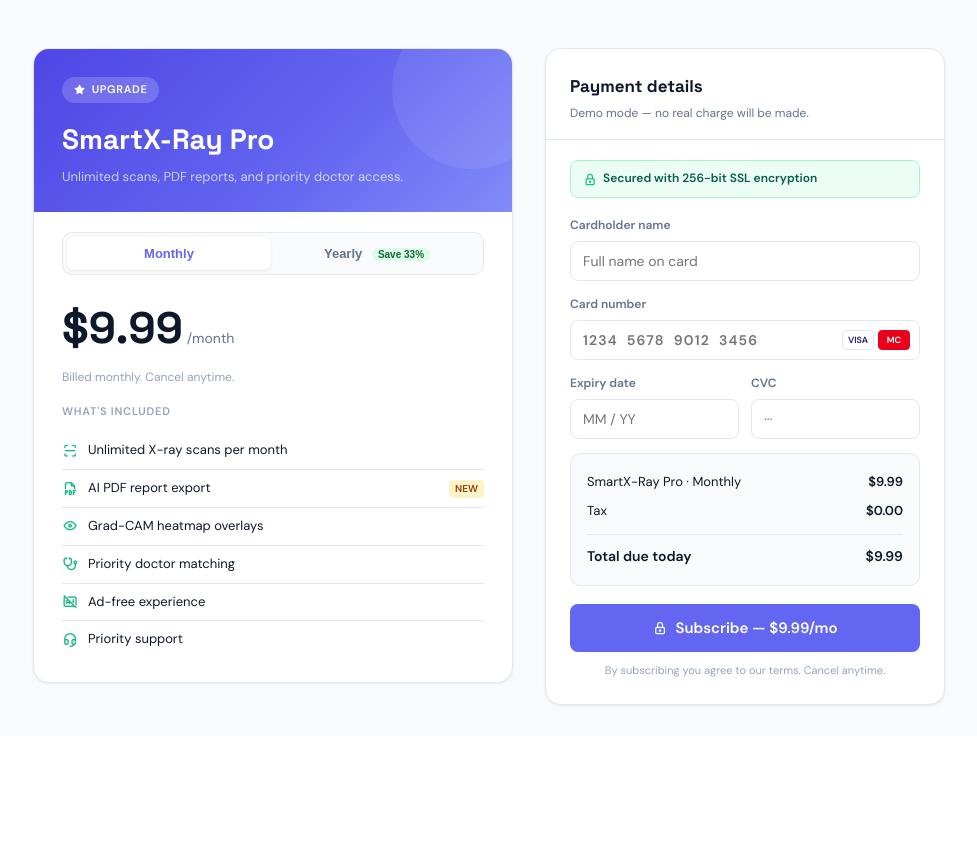
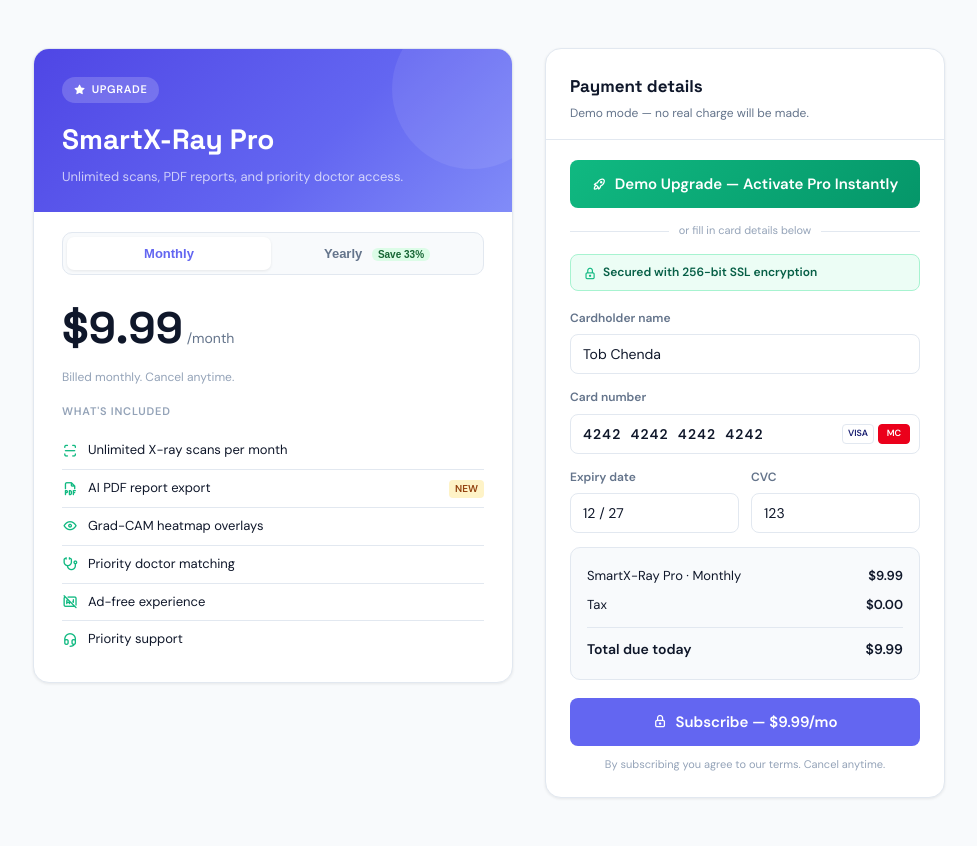
Before and after one commit to Chenda2025/SmartX-Ray, a Flask app: page /upgrade in a window 1280 px wide. Shown: the part 64-910 px from the top of the page, without its empty margins (151-1128 px from the left). Before the commit the page ends 771 px from the top, so only its background shows below. Run offline with Flask 3, Linux system fonts and the light colour scheme; some libraries are stand-ins or nearby versions; some web fonts are replaced.

Commit message:
Upgrade page: add one-click demo upgrade button for testing/presentation
- Green 'Demo Upgrade — Activate Pro Instantly' button at top of form
  calls POST /api/subscription/mock-upgrade directly with no validation
- Card fields auto-filled with test data on load (name, 4242 card, expiry, CVC)
- Existing submit flow unchanged for the realistic card form path
- Both paths show the same success screen and set tier=pro in localStorage

Co-Authored-By: Claude Sonnet 4.6 <noreply@anthropic.com>

```diff
--- a/templates/user/upgrade.html
+++ b/templates/user/upgrade.html
@@ -239,6 +239,26 @@
       text-align: center; font-size: 11px; color: var(--text-hint);
       margin-top: 10px;
     }
+    /* Demo upgrade button */
+    .up-demo-btn {
+      width: 100%; padding: 14px;
+      background: linear-gradient(135deg, #10B981, #059669); color: #fff;
+      border: none; border-radius: var(--r-btn);
+      font-size: 15px; font-weight: 700; font-family: var(--font-body);
+      cursor: pointer; transition: opacity .15s, transform .1s;
+      display: flex; align-items: center; justify-content: center; gap: 8px;
+      margin-bottom: 10px;
+    }
+    .up-demo-btn:hover:not(:disabled) { opacity: .9; transform: translateY(-1px); }
+    .up-demo-btn:disabled { opacity: .6; cursor: not-allowed; }
+    .up-demo-divider {
+      display: flex; align-items: center; gap: 10px;
+      margin: 14px 0;
+      font-size: 11px; color: var(--text-hint);
+    }
+    .up-demo-divider::before, .up-demo-divider::after {
+      content: ''; flex: 1; height: 1px; background: var(--border);
+    }
 
     /* ── SUCCESS STATE ── */
     .up-success {
@@ -351,6 +371,13 @@
       </div>
       <div class="up-form-body">
 
+        <!-- ── DEMO UPGRADE BUTTON ── -->
+        <button class="up-demo-btn" id="upDemoBtn" onclick="upDemoUpgrade()">
+          <i class="ti ti-rocket"></i>
+          <span id="upDemoLabel">Demo Upgrade — Activate Pro Instantly</span>
+        </button>
+        <div class="up-demo-divider">or fill in card details below</div>
+
         <div class="up-secure">
           <i class="ti ti-lock"></i>
           Secured with 256-bit SSL encryption
@@ -442,6 +469,14 @@
 
 
 <script>
+/* ── Auto-fill card fields with demo data on load ── */
+document.addEventListener('DOMContentLoaded', () => {
+  document.getElementById('upCardName').value = 'Tob Chenda';
+  document.getElementById('upCardNum').value  = '4242  4242  4242  4242';
+  document.getElementById('upExpiry').value   = '12 / 27';
+  document.getElementById('upCvc').value      = '123';
+});
+
 /* ── state ── */
 let _upPlan = 'monthly';
 const _PLANS = {
@@ -485,6 +520,51 @@ function upValidate() {
   if (exp.length < 4)   return 'Please enter a valid expiry date.';
   if (cvc.length < 3)   return 'Please enter a valid CVC.';
   return null;
+}
+
+/* ── demo upgrade — no validation, instant ── */
+async function upDemoUpgrade() {
+  const btn = document.getElementById('upDemoBtn');
+  btn.disabled = true;
+  btn.innerHTML = '<i class="ti ti-loader-2" style="animation:spin .8s linear infinite"></i> Activating Pro…';
+
+  if (!document.getElementById('spinStyle')) {
+    const s = document.createElement('style');
+    s.id = 'spinStyle';
+    s.textContent = '@keyframes spin{to{transform:rotate(360deg)}}';
+    document.head.appendChild(s);
+  }
+
+  const token = localStorage.getItem('access_token');
+  if (!token) { window.location = '/login'; return; }
+
+  try {
+    await new Promise(r => setTimeout(r, 900));   // brief visual feedback
+    const res  = await fetch('/api/subscription/mock-upgrade', {
+      method:  'POST',
+      headers: { 'Content-Type': 'application/json', 'Authorization': 'Bearer ' + token },
+      body:    JSON.stringify({ plan: _upPlan }),
+    });
+    const data = await res.json();
+    if (res.ok) {
+      try {
+        const stored = JSON.parse(localStorage.getItem('user') || '{}');
+        stored.tier = 'pro';
+        localStorage.setItem('user', JSON.stringify(stored));
+      } catch {}
+      document.getElementById('upFormView').style.display    = 'none';
+      document.getElementById('upSuccessView').style.display = 'block';
+      const planLabel = _upPlan === 'yearly' ? '$79.99/year' : '$9.99/month';
+      document.getElementById('upSuccessMsg').textContent =
+        `Your Pro subscription is active at ${planLabel}. Enjoy unlimited scans and all Pro features.`;
+    } else {
+      throw new Error(data.error || 'Upgrade failed.');
+    }
+  } catch (e) {
+    btn.disabled = false;
+    btn.innerHTML = '<i class="ti ti-rocket"></i> Demo Upgrade — Activate Pro Instantly';
+    alert(e.message || 'Something went wrong. Please try again.');
+  }
 }
 
 /* ── submit ── */
```
